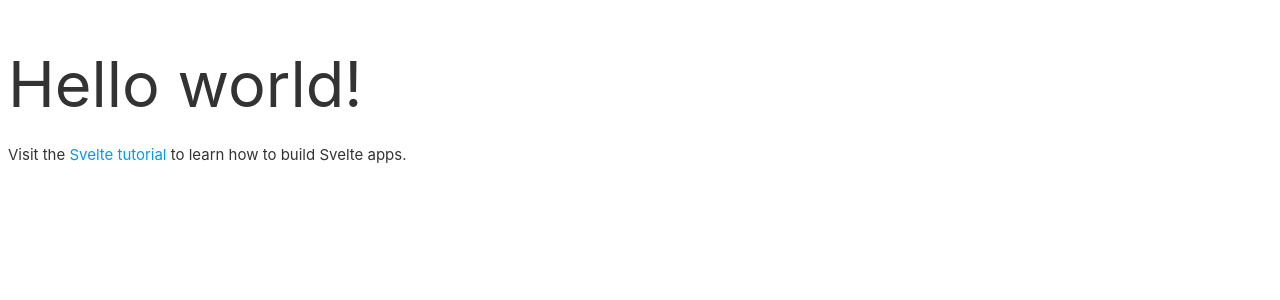
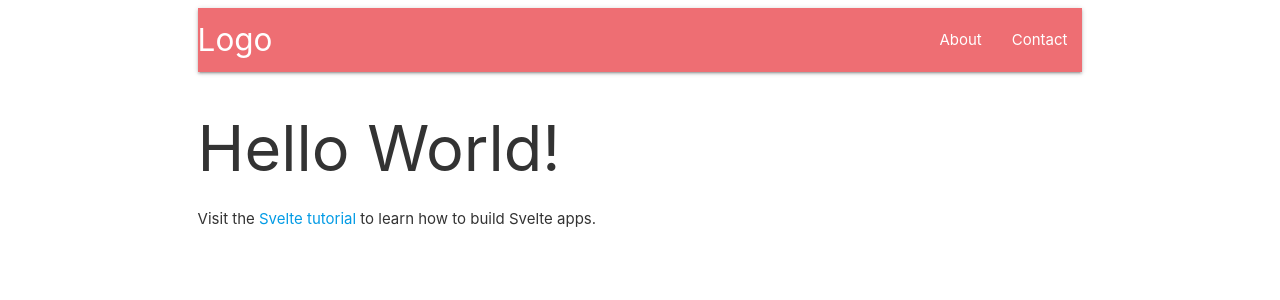
Before and after one commit to tesshuang/first-svelte-app, a Svelte app: page / in a window 1280 px wide. Shown: the top 300 px of the page. Built offline with nearby package versions, Linux system fonts and the light colour scheme.

Commit message:
add layout comp and page comps

```diff
--- a/src/App.svelte
+++ b/src/App.svelte
@@ -1,15 +1,27 @@
 <script>
-	export let name;
+	// export let name;
 
 	import "../node_modules/materialize-css/dist/css/materialize.min.css";
 	import "../node_modules/materialize-css/dist/js/materialize.min.js";
+	import { Router, Route } from "svelte-routing";
 
+	import NavBar from './layout/NavBar.svelte';
+
+	import Home from "./pages/Home.svelte";
+	import About from './pages/About.svelte';
+	import Contact from "./pages/Contact.svelte";
 </script>
 
-<main>
-	<h1>Hello {name}!</h1>
-	<p>Visit the <a href="https://svelte.dev/tutorial">Svelte tutorial</a> to learn how to build Svelte apps.</p>
-</main>
+<div class="container">
+	<Router>
+		<NavBar />
+		<div>
+			<Route path="contact" component="{Contact}" />
+			<Route path="about" component="{About}" />
+			<Route path="/"><Home /></Route>
+	</div>
+	</Router>
+</div>
 
 <style>
 
--- /dev/null
+++ b/src/layout/NavBar.svelte
@@ -0,0 +1,13 @@
+<script>
+  import { Link } from "svelte-routing";
+</script>
+
+<nav>
+  <div class="nav-wrapper">
+    <Link to="/" class="brand-logo">Logo</Link>
+    <ul id="nav-mobile" class="right">
+      <li><Link to="about">About</Link></li>
+      <li><Link to="contact">Contact</Link></li>
+    </ul>
+  </div>
+</nav>
--- /dev/null
+++ b/src/pages/About.svelte
@@ -0,0 +1 @@
+<h1> This is about page.</h1>
--- /dev/null
+++ b/src/pages/Contact.svelte
@@ -0,0 +1 @@
+<h1>This is Contact Page.</h1>
--- /dev/null
+++ b/src/pages/Home.svelte
@@ -0,0 +1,2 @@
+	<h1>Hello World!</h1>
+	<p>Visit the <a href="https://svelte.dev/tutorial">Svelte tutorial</a> to learn how to build Svelte apps.</p>
```
